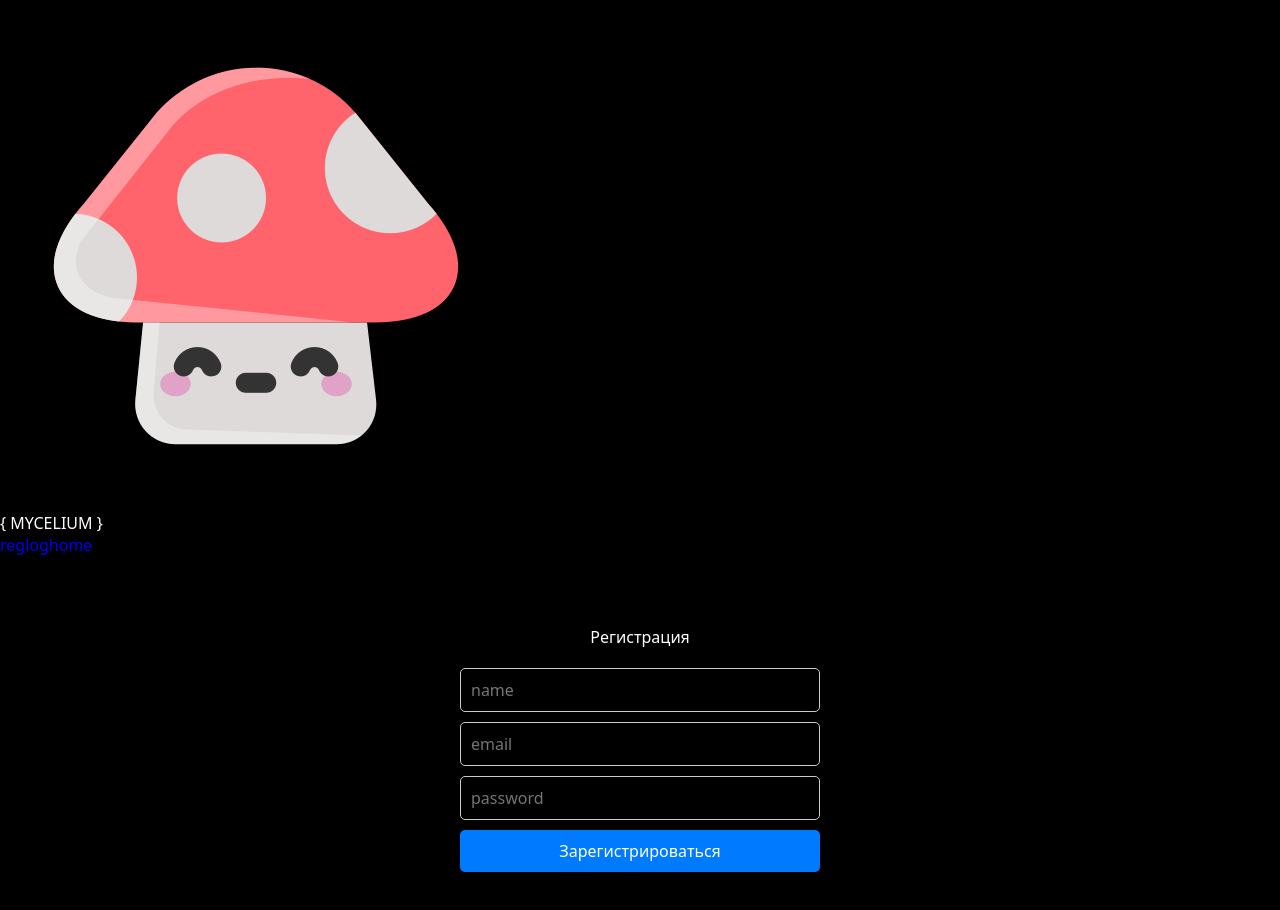
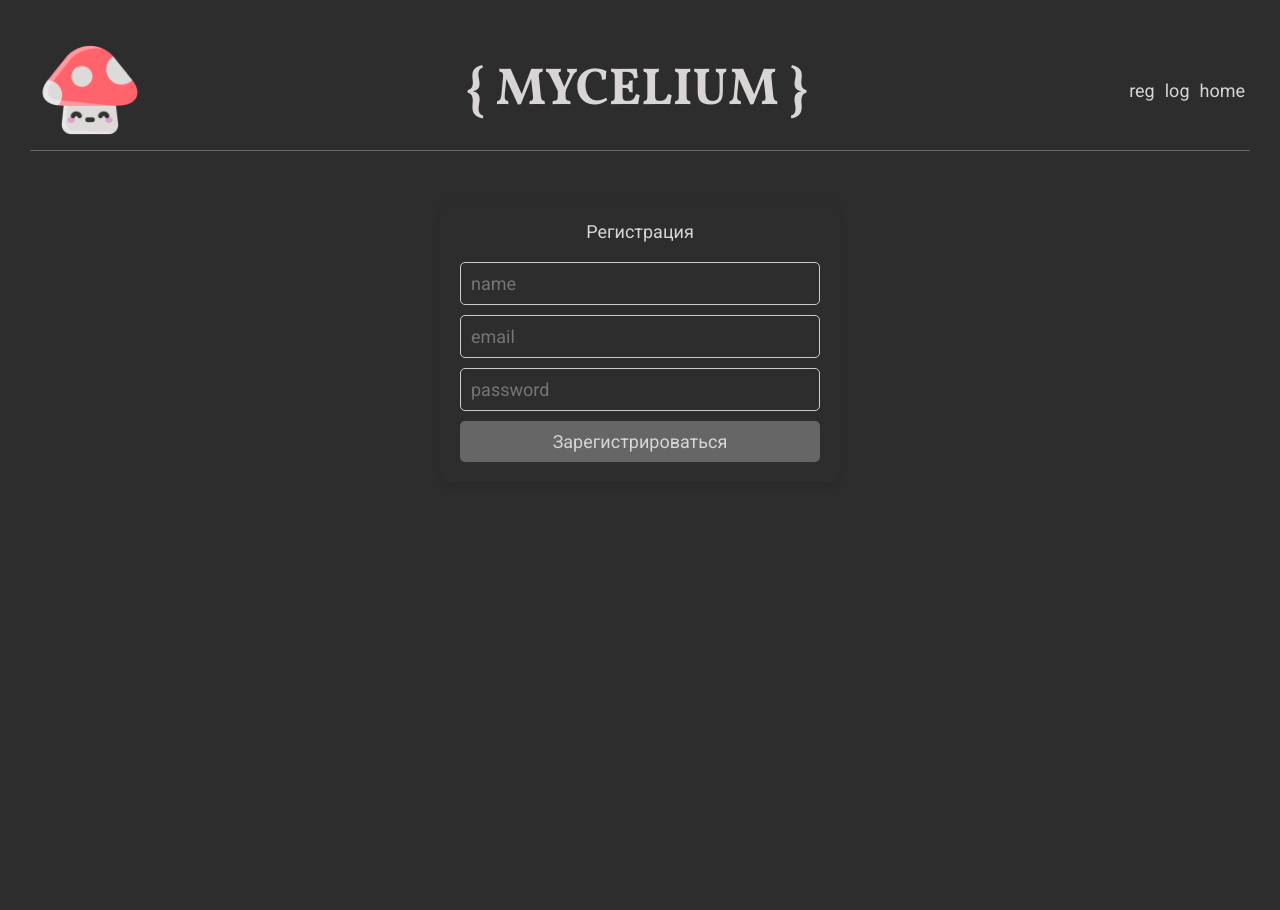
Before and after one commit to S0ERA/mycelium, a React (Vite) app: page /register in a window 1280 px wide. Shown: the top 910 px of the page. After the commit the page ends 800 px from the top, so only its background shows below. Built offline with nearby package versions, Linux system fonts and the light colour scheme.

Commit message:
update style App.css

```diff
--- a/src/App.css
+++ b/src/App.css
@@ -1,12 +1,47 @@
 @import "styles/fonts.css";
 
 body {
-    background-color: rgb(0, 0, 0);
-    color: white;
+    background-color: rgb(45, 45, 45);
+    color: rgb(216, 213, 212);
+    font-family: "Roboto", sans-serif;
+    font-size: 18px;
 }
 
 h1 h3 {
 
+}
+
+.appHeader {
+    display: flex;
+    flex-direction: row;
+    width: auto;
+    margin: 30px;
+    align-items: center;
+    justify-content: space-between;
+    border-bottom: 1px solid #666;
+}
+
+.appHeader h1 {
+    font-size: 52px;
+    font-weight: bold;
+    font-family: "Vollkorn", serif;
+}
+
+.logo {
+    width: 120px;
+}
+
+.navBar {
+    display: flex;
+}
+
+.navBar a {
+    text-decoration: none;
+    color: rgb(216, 213, 212);;
+    margin: 5px;
+    display: flex;
+    flex-direction: row;
+    justify-content: space-between;
 }
 
 .auth-container {
@@ -17,9 +52,11 @@ h1 h3 {
     box-shadow: 0 4px 8px rgba(0, 0, 0, 0.1);
     text-align: center;
 }
+
 .auth-container h2 {
     margin-bottom: 20px;
 }
+
 .auth-container input {
     display: block;
     width: 100%;
@@ -28,31 +65,155 @@ h1 h3 {
     border: 1px solid #ccc;
     border-radius: 5px;
 }
+
 .auth-container button {
     width: 100%;
     padding: 10px;
-    background-color: #007bff;
-    color: white;
+    background-color: #666;
+    color: rgb(216, 213, 212);;
     border: none;
     border-radius: 5px;
     cursor: pointer;
 }
 
 li {
-    margin-bottom: 30px;
-    border-radius: 5px;
-    background-color: #4d4d4d;
-    color: white;
+
+}
+
+.filtersContainer {
+
+}
+
+.titlePosts {
+    display: flex;
+    flex-wrap: wrap;
+    justify-content: center;
+    align-items: center;
+    margin-bottom: 10px;
+    font-weight: bold;
+    font-size: 30px;
 }
 
 .tags {
     margin: 0 5px 0 5px;
+    display: flex;
+    flex-wrap: wrap;
+    justify-content: center;
+    align-items: center;
+    border-radius: 10px;
+    border: 5px solid #4d4d4d;
+    background-color: #4d4d4d;
 }
 
 .tagsFilters {
     margin: 0 5px 0 5px;
+    display: flex;
+    flex-wrap: wrap;
+    justify-content: center;
+    align-items: center;
+    margin-bottom: 30px;
+}
+
+.post {
+    /*margin-bottom: 30px;*/
+    border-radius: 5px;
+    background-color: #4d4d4d;
+    color: rgb(216, 213, 212);;
+    padding: 20px;
+
+    margin: 0 100px 30px 100px;
+}
+
+.postTitle {
+    margin-bottom: 10px;
+    font-weight: bold;
+    font-size: 24px;
 }
 
 .postBody {
-    padding: 20px;
+    border-radius: 5px;
+    background-color: #666;
+    padding: 10px;
 }
+
+.reactionsNavContainer {
+    display: flex;
+    justify-content: space-between;
+    margin-top: 10px;
+}
+
+.comments {
+    margin-top: 30px;
+    margin-bottom: 10px;
+    font-weight: bold;
+    font-size: 18px;
+}
+
+
+
+.commentItem {
+    position: relative;
+    border-radius: 5px;
+    background-color: #666;
+    padding: 10px;
+    margin-bottom: 5px;
+    width: fit-content;
+    transition: background 0.2s;
+    min-height: 40px;
+}
+
+.commentItem:hover {
+    background: #eee;
+}
+
+.deleteBtn {
+    display: none;
+    position: relative;
+    background: none;
+    border: none;
+    color: #ff4444;
+    cursor: pointer;
+    font-size: 16px;
+    padding: 2px 5px;
+    transition: opacity 0.2s;
+}
+
+.commentItem:hover .deleteBtn {
+    display: inline-block;
+}
+
+.commentContent {
+    position: relative;
+    display: inline-block;
+}
+
+
+.sendComments {
+    display: inline-flex;
+    flex-wrap: nowrap;
+    flex-direction: row;
+    justify-content: space-between;
+    align-items: center;
+    margin-top: 30px;
+    width: 100%;
+}
+
+.commentInput {
+    border-radius: 5px;
+    background-color: #666;
+    padding: 10px;
+    width: 100%;
+}
+
+.buttonComms {
+    justify-content: center;
+    align-items: center;
+    margin-left: 10px;
+    border-radius: 5px;
+    background-color: rgb(45, 45, 45);
+    padding: 10px;
+}
+
+.buttonComms:hover {
+    background-color: #666;
+}
```
